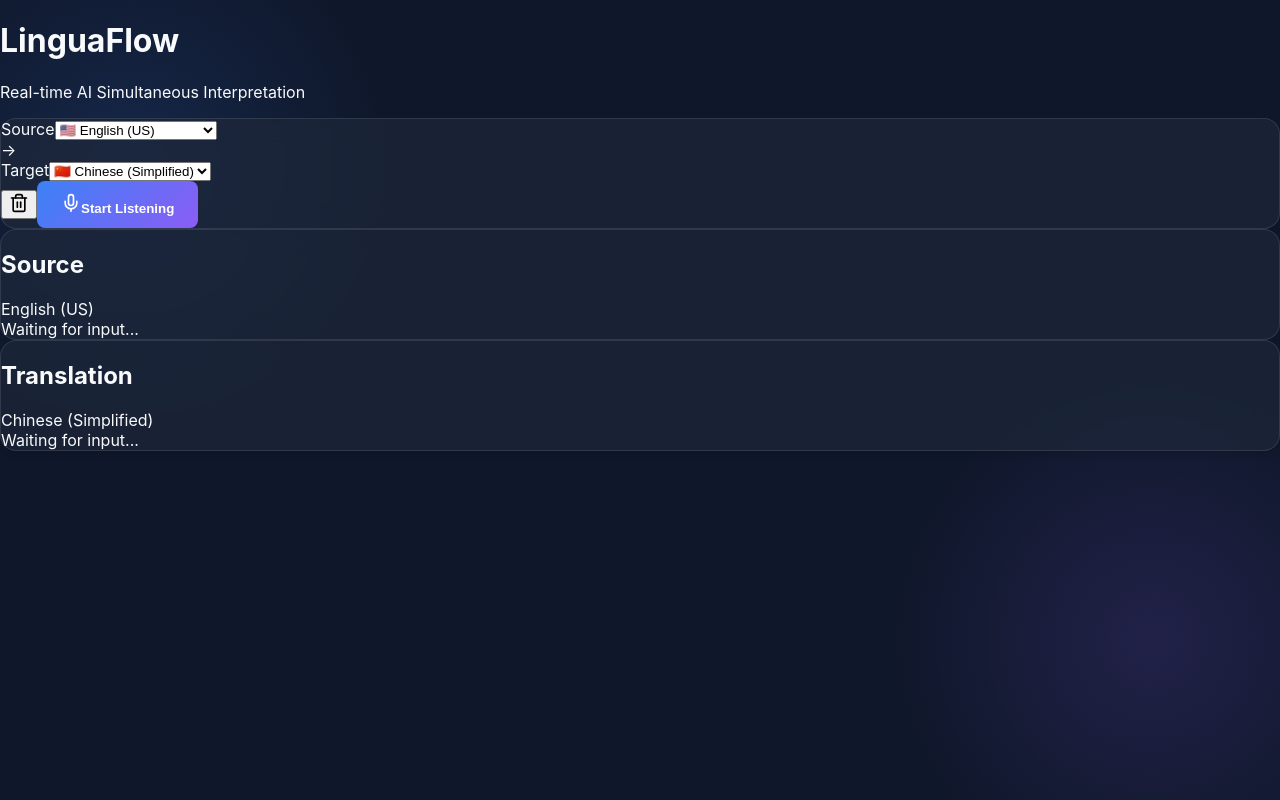
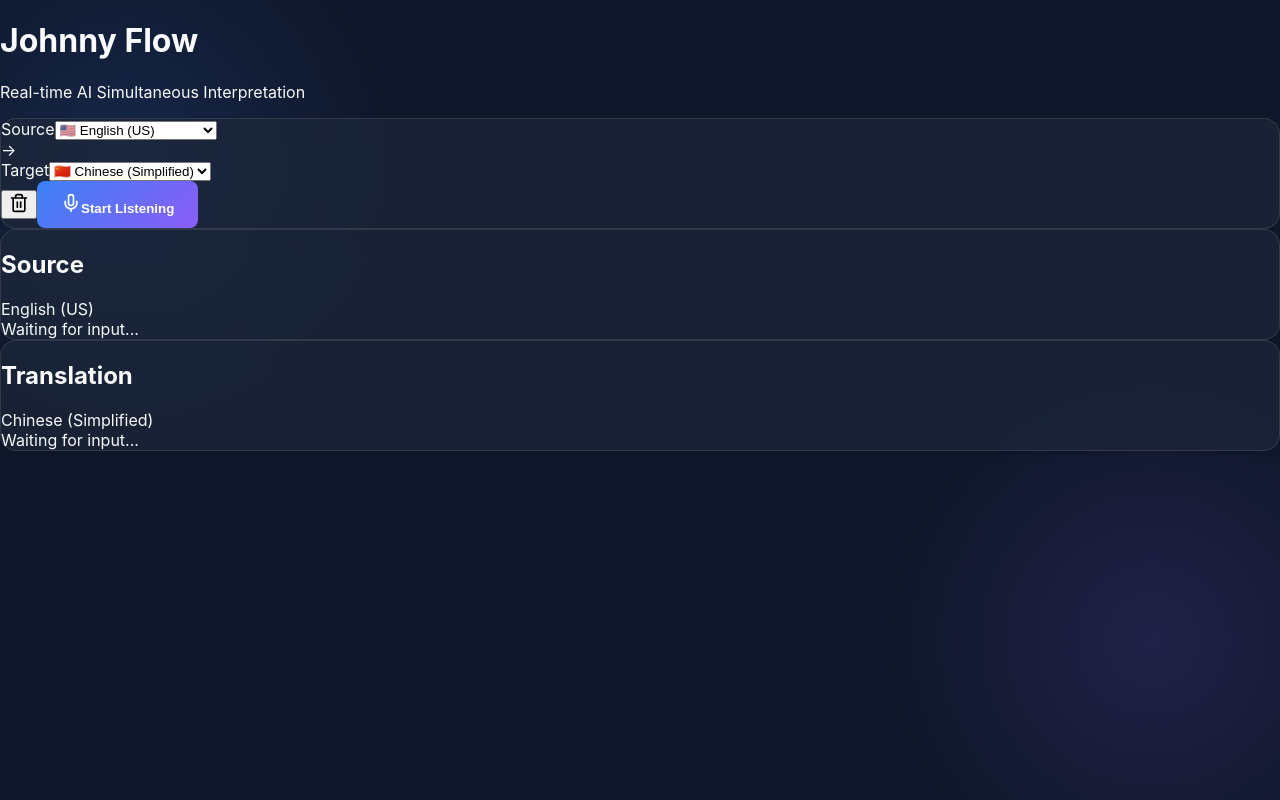
Before and after one commit to hengxinliang-design/Translate, a React (Vite) app: page / in a window 1280 px wide. Built offline with nearby package versions, Linux system fonts and the light colour scheme.

Commit message:
feat: Update application title to Johnny Flow

```diff
--- a/src/App.jsx
+++ b/src/App.jsx
@@ -87,7 +87,7 @@ function App() {
     <div className="h-screen p-4 md:p-8 max-w-7xl mx-auto flex flex-col overflow-hidden">
       <header className="mb-8 text-center">
         <h1 className="text-4xl font-bold bg-clip-text text-transparent bg-gradient-to-r from-accent-primary to-accent-secondary mb-2">
-          LinguaFlow
+          Johnny Flow
         </h1>
         <p className="text-text-secondary">Real-time AI Simultaneous Interpretation</p>
       </header>
@@ -102,11 +102,13 @@ function App() {
         setTargetLang={setTargetLang}
       />
 
-      {recognitionError && (
-        <div className="mb-4 p-4 bg-red-500/20 border border-red-500/50 text-red-200 rounded-lg">
-          {recognitionError}
-        </div>
-      )}
+      {
+        recognitionError && (
+          <div className="mb-4 p-4 bg-red-500/20 border border-red-500/50 text-red-200 rounded-lg">
+            {recognitionError}
+          </div>
+        )
+      }
 
       <div className="flex-1 flex flex-col md:flex-row gap-6 min-h-0">
         <InterpreterPanel
@@ -130,7 +132,7 @@ function App() {
       <div className="mt-8 flex justify-center">
         <AudioVisualizer isListening={isListening} />
       </div>
-    </div>
+    </div >
   );
 }
 
```
